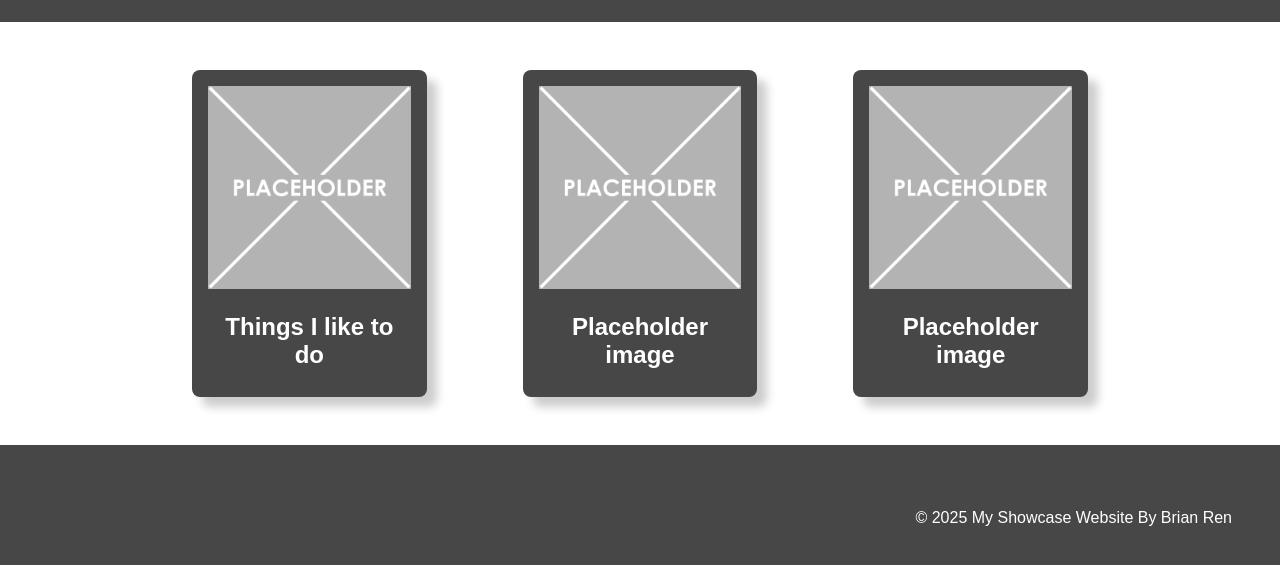
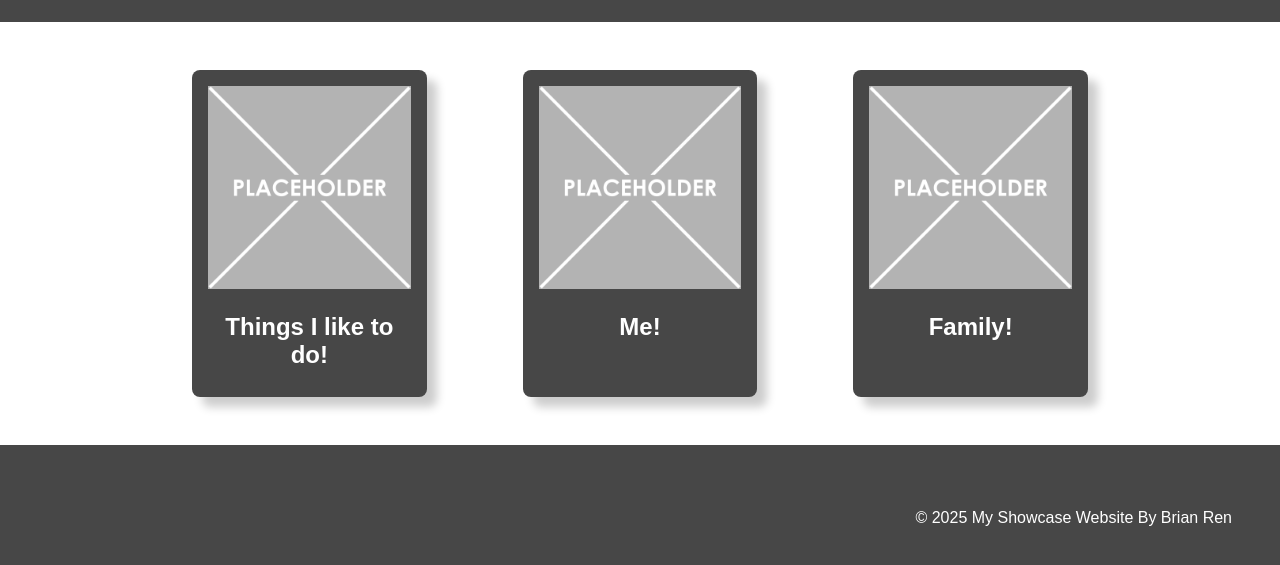
Before and after one commit to Brian-dev88/MyYear10Website, a plain HTML site: page index.html in a window 1280 px wide. Shown: the part 319-884 px from the top of the page. Drawn offline with Linux system fonts and the light colour scheme.

Commit message:
Changed two photo placer holders to Me! and Family!

```diff
--- a/index.html
+++ b/index.html
@@ -27,15 +27,15 @@
             <!-- one "card" which includes an image with a text below it -->
             <div class="topic-card">
                 <img src="images/placeholder-1024x1024.png" alt="Amazing!">
-                <h2 class="topic-card-text">Things I like to do</h2>
+                <h2 class="topic-card-text">Things I like to do!</h2>
             </div>
             <div class="topic-card">
                 <img src="images/placeholder-1024x1024.png" alt="Yummy!">
-                <h2 class="topic-card-text">Placeholder image</h2>
+                <h2 class="topic-card-text">Me!</h2>
             </div>
             <div class="topic-card">
                 <img src="images/placeholder-1024x1024.png" alt="Incredible!">
-                <h2 class="topic-card-text">Placeholder image</h2>
+                <h2 class="topic-card-text">Family!</h2>
             </div>
         </div>
     </section>
```
